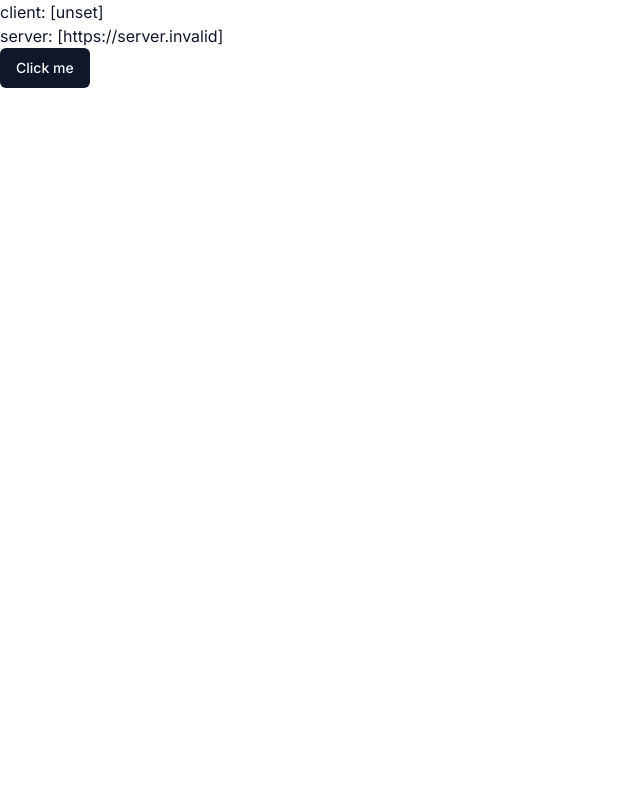
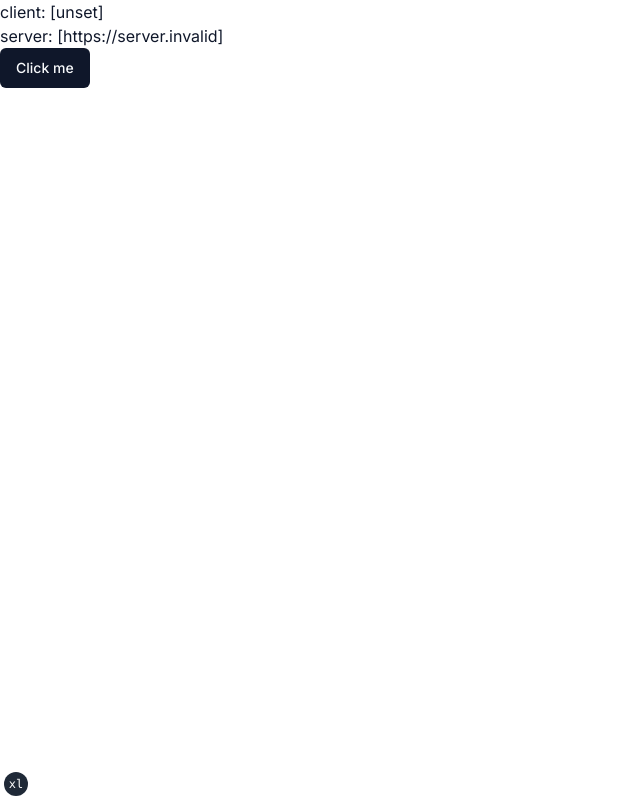
Before and after one commit to artur-dani/next-starter, a Next.js app: page / in a window 1280 px wide. Shown: the whole page, without its empty margins (0-640 px from the left). Built offline with nearby package versions, Linux system fonts and the light colour scheme; no server answers.

Commit message:
feat: add tailwind indicator component
it shows tailwind view port size only in dev mode

```diff
--- a/src/app/layout.tsx
+++ b/src/app/layout.tsx
@@ -1,6 +1,7 @@
 import "./globals.css"
 import type { Metadata } from "next"
 import { Inter } from "next/font/google"
+import { TailwindIndicator } from "@/components/tailwind-indicator"
 import { ThemeProvider } from "@/components/theme-provider"
 import { cn } from "@/lib/utils"
 
@@ -17,6 +18,7 @@
       <body className={cn("min-h-screen antialiased", inter.className)}>
         <ThemeProvider attribute="class" defaultTheme="system" enableSystem>
           {children}
+          <TailwindIndicator />
         </ThemeProvider>
       </body>
     </html>
--- /dev/null
+++ b/src/components/tailwind-indicator.tsx
@@ -0,0 +1,16 @@
+import { env } from "@/env/server"
+
+export function TailwindIndicator() {
+  if (env.NODE_ENV === "production") return null
+
+  return (
+    <div className="fixed bottom-1 left-1 z-50 flex h-6 w-6 items-center justify-center rounded-full bg-gray-800 p-3 font-mono text-xs text-white">
+      <div className="block sm:hidden">xs</div>
+      <div className="hidden sm:block md:hidden lg:hidden xl:hidden 2xl:hidden">sm</div>
+      <div className="hidden md:block lg:hidden xl:hidden 2xl:hidden">md</div>
+      <div className="hidden lg:block xl:hidden 2xl:hidden">lg</div>
+      <div className="hidden xl:block 2xl:hidden">xl</div>
+      <div className="hidden 2xl:block">2xl</div>
+    </div>
+  )
+}
--- a/src/env/server.ts
+++ b/src/env/server.ts
@@ -3,10 +3,12 @@
 
 export const env = createEnv({
   server: {
+    NODE_ENV: z.enum(["development", "production", "test"]),
     DATABASE_URL: z.string().url(),
     // OPEN_AI_API_KEY: z.string().min(1),
   },
   runtimeEnv: {
+    NODE_ENV: process.env.NODE_ENV,
     DATABASE_URL: process.env.DATABASE_URL,
   },
 })
```
